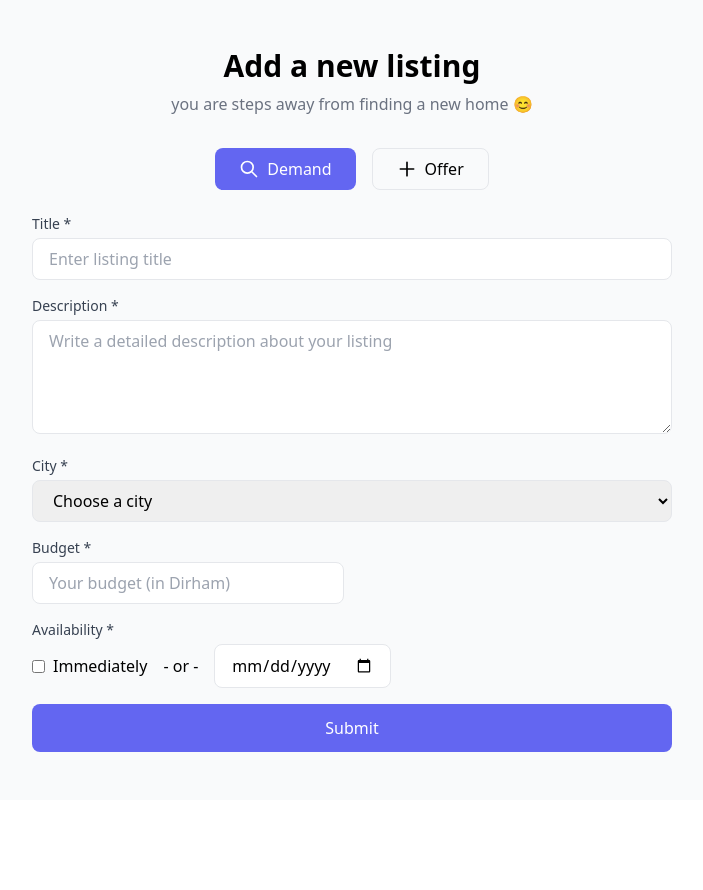
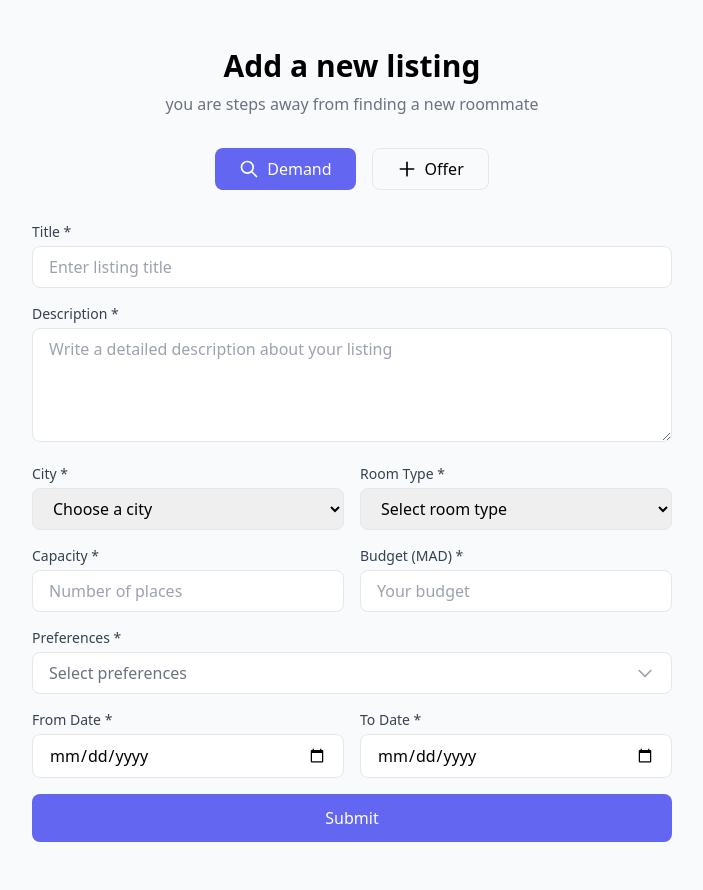
Before and after one commit to nabil-el-allaouii/RoomMate, a PHP site: page /user/addAnnonce.php in a window 1280 px wide. Shown: the part 73-963 px from the top of the page, without its empty margins (288-991 px from the left). Before the commit the page ends 825 px from the top, so only its background shows below. Run offline with PHP 8.4, Linux system fonts and the light colour scheme; some libraries are stand-ins or nearby versions.

Commit message:
Updated the Add Annonce UI

```diff
--- a/app/views/user/addAnnonce.php
+++ b/app/views/user/addAnnonce.php
@@ -30,11 +30,11 @@
     <!-- Main Content -->
     <main class="max-w-2xl mx-auto py-12 px-4">
         <h1 class="text-3xl font-semibold text-center mb-2">Add a new listing</h1>
-        <p class="text-center text-gray-500 mb-8">you are steps away from finding a new home 😊</p>
+        <p class="text-center text-gray-500 mb-8">you are steps away from finding a new roommate</p>
 
         <form id="listingForm" class="space-y-6" method="POST" enctype="multipart/form-data">
             <!-- Type Selection -->
-            <div class="flex gap-4 justify-center">
+            <div class="flex gap-4 justify-center mb-8">
                 <button type="button" id="demandBtn" class="px-6 py-2 rounded-lg flex items-center gap-2 border transition-colors" data-active="false">
                     <svg class="w-5 h-5" fill="none" viewBox="0 0 24 24" stroke="currentColor">
                         <path stroke-linecap="round" stroke-linejoin="round" stroke-width="2" d="M21 21l-6-6m2-5a7 7 0 11-14 0 7 7 0 0114 0z" />
@@ -49,8 +49,10 @@
                 </button>
             </div>
 
-            <!-- Form Fields -->
+            <!-- Common Fields for Both Types -->
             <div class="space-y-4">
+                <input type="hidden" name="type" id="annonceType" value="demand">
+
                 <div>
                     <label class="block text-sm font-medium text-gray-700 mb-1">Title *</label>
                     <input type="text" name="title" required class="w-full px-4 py-2 border rounded-lg focus:ring-2 focus:ring-[#6366F1] focus:border-transparent" placeholder="Enter listing title">
@@ -61,41 +63,87 @@
                     <textarea name="description" required class="w-full px-4 py-2 border rounded-lg focus:ring-2 focus:ring-[#6366F1] focus:border-transparent" rows="4" placeholder="Write a detailed description about your listing"></textarea>
                 </div>
 
+                <div class="grid grid-cols-2 gap-4">
                     <div>
                         <label class="block text-sm font-medium text-gray-700 mb-1">City *</label>
                         <select name="city" required class="w-full px-4 py-2 border rounded-lg focus:ring-2 focus:ring-[#6366F1] focus:border-transparent">
                             <option value="">Choose a city</option>
-                        <option value="casablanca">Casablanca</option>
-                        <option value="rabat">Rabat</option>
-                        <option value="marrakech">Marrakech</option>
-                        <option value="agadir">Agadir</option>
-                        <option value="tangier">Tangier</option>
+                            <option value="casablanca">Asfi</option>
+                            <option value="rabat">Nador</option>
+                            <option value="marrakech">Youssoufia</option>
                         </select>
                     </div>
-
-                <!-- Offer-specific fields -->
-                <div id="offerFields" class="space-y-4 hidden">
                     <div>
-                        <label class="block text-sm font-medium text-gray-700 mb-1">Address (neighborhood)</label>
-                        <input type="text" name="address" class="w-full px-4 py-2 border rounded-lg focus:ring-2 focus:ring-[#6366F1] focus:border-transparent" placeholder="Enter your address">
-                    </div>
-
-                    <div class="grid grid-cols-2 gap-4">
-                        <div>
-                            <label class="block text-sm font-medium text-gray-700 mb-1">Places *</label>
-                            <input type="number" name="places" class="w-full px-4 py-2 border rounded-lg focus:ring-2 focus:ring-[#6366F1] focus:border-transparent" placeholder="Number of places">
-                        </div>
-                        <div>
-                            <label class="block text-sm font-medium text-gray-700 mb-1">Room type *</label>
-                            <select name="room_type" class="w-full px-4 py-2 border rounded-lg focus:ring-2 focus:ring-[#6366F1] focus:border-transparent">
-                                <option value="">Private or shared?</option>
+                        <label class="block text-sm font-medium text-gray-700 mb-1">Room Type *</label>
+                        <select name="room_type" required class="w-full px-4 py-2 border rounded-lg focus:ring-2 focus:ring-[#6366F1] focus:border-transparent">
+                            <option value="">Select room type</option>
                             <option value="private">Private</option>
                             <option value="shared">Shared</option>
                         </select>
                     </div>
                 </div>
 
+                <div class="grid grid-cols-2 gap-4">
                     <div>
+                        <label class="block text-sm font-medium text-gray-700 mb-1">Capacity *</label>
+                        <input type="number" name="capacity" required class="w-full px-4 py-2 border rounded-lg focus:ring-2 focus:ring-[#6366F1] focus:border-transparent" placeholder="Number of places">
+                    </div>
+                    <div>
+                        <label class="block text-sm font-medium text-gray-700 mb-1">Budget (MAD) *</label>
+                        <input type="number" name="budget" required class="w-full px-4 py-2 border rounded-lg focus:ring-2 focus:ring-[#6366F1] focus:border-transparent" placeholder="Your budget">
+                    </div>
+                </div>
+
+                <div class="relative">
+                    <label class="block text-sm font-medium text-gray-700 mb-1">Preferences *</label>
+                    <button type="button" id="preferencesDropdown"
+                            class="w-full px-4 py-2 border rounded-lg focus:ring-2 focus:ring-[#6366F1] focus:border-transparent bg-white text-left flex justify-between items-center">
+                        <span id="selectedPreferences" class="text-gray-500">Select preferences</span>
+                        <svg class="w-5 h-5 text-gray-400" fill="none" stroke="currentColor" viewBox="0 0 24 24">
+                            <path stroke-linecap="round" stroke-linejoin="round" stroke-width="2" d="M19 9l-7 7-7-7" />
+                        </svg>
+                    </button>
+
+                    <div id="preferencesMenu" class="hidden absolute z-10 mt-1 w-full bg-white border rounded-lg shadow-lg">
+                        <div class="p-3 space-y-2 max-h-60 overflow-y-auto">
+                            <!-- <div class="font-medium text-gray-700 border-b pb-2 mb-2">Lifestyle</div> -->
+                            <label class="flex items-center space-x-2 cursor-pointer hover:bg-gray-50 p-2 rounded">
+                                <input type="checkbox" name="preferences[]" value="no_smoking" class="rounded text-[#6366F1] focus:ring-[#6366F1]">
+                                <span class="text-gray-700">No Smoking</span>
+                            </label>
+                            <label class="flex items-center space-x-2 cursor-pointer hover:bg-gray-50 p-2 rounded">
+                                <input type="checkbox" name="preferences[]" value="no_pets" class="rounded text-[#6366F1] focus:ring-[#6366F1]">
+                                <span class="text-gray-700">No Pets</span>
+                            </label>
+                            <label class="flex items-center space-x-2 cursor-pointer hover:bg-gray-50 p-2 rounded">
+                                <input type="checkbox" name="preferences[]" value="quiet" class="rounded text-[#6366F1] focus:ring-[#6366F1]">
+                                <span class="text-gray-700">Quiet Environment</span>
+                            </label>
+                            <label class="flex items-center space-x-2 cursor-pointer hover:bg-gray-50 p-2 rounded">
+                                <input type="checkbox" name="preferences[]" value="quiet" class="rounded text-[#6366F1] focus:ring-[#6366F1]">
+                                <span class="text-gray-700">No Party</span>
+                            </label>
+                            <label class="flex items-center space-x-2 cursor-pointer hover:bg-gray-50 p-2 rounded">
+                                <input type="checkbox" name="preferences[]" value="quiet" class="rounded text-[#6366F1] focus:ring-[#6366F1]">
+                                <span class="text-gray-700">No Guest</span>
+                            </label>
+                        </div>
+                    </div>
+                </div>
+
+                <div class="grid grid-cols-2 gap-4">
+                    <div>
+                        <label class="block text-sm font-medium text-gray-700 mb-1">From Date *</label>
+                        <input type="date" name="from_date" required class="w-full px-4 py-2 border rounded-lg focus:ring-2 focus:ring-[#6366F1] focus:border-transparent">
+                    </div>
+                    <div>
+                        <label class="block text-sm font-medium text-gray-700 mb-1">To Date *</label>
+                        <input type="date" name="to_date" required class="w-full px-4 py-2 border rounded-lg focus:ring-2 focus:ring-[#6366F1] focus:border-transparent">
+                    </div>
+                </div>
+
+                <!-- Photos Section (Only for Offers) -->
+                <div id="photosSection" class="hidden">
                     <label class="block text-sm font-medium text-gray-700 mb-1">Photos *</label>
                     <div class="border-2 border-dashed rounded-lg p-8 text-center relative">
                         <input type="file" name="photos[]" multiple accept="image/*"
@@ -111,26 +159,6 @@
                         <div id="fileList" class="mt-4 text-left"></div>
                     </div>
                 </div>
-                </div>
-
-                <div class="grid grid-cols-2 gap-4">
-                    <div>
-                        <label class="block text-sm font-medium text-gray-700 mb-1">Budget *</label>
-                        <input type="number" name="budget" required class="w-full px-4 py-2 border rounded-lg focus:ring-2 focus:ring-[#6366F1] focus:border-transparent" placeholder="Your budget (in Dirham)">
-                    </div>
-                </div>
-
-                <div>
-                    <label class="block text-sm font-medium text-gray-700 mb-1">Availability *</label>
-                    <div class="flex items-center gap-4">
-                        <label class="flex items-center gap-2">
-                            <input type="checkbox" name="immediately" class="form-checkbox text-[#6366F1]">
-                            <span>Immediately</span>
-                        </label>
-                        <span>- or -</span>
-                        <input type="date" name="availability_date" class="px-4 py-2 border rounded-lg focus:ring-2 focus:ring-[#6366F1] focus:border-transparent">
-                    </div>
-                </div>
 
                 <button type="submit" class="w-full bg-[#6366F1] text-white py-3 rounded-lg hover:bg-[#5558E6] transition-colors">
                     Submit
@@ -142,7 +170,8 @@
     <script>
         const demandBtn = document.getElementById('demandBtn');
         const offerBtn = document.getElementById('offerBtn');
-        const offerFields = document.getElementById('offerFields');
+        const photosSection = document.getElementById('photosSection');
+        const annonceType = document.getElementById('annonceType');
 
         function setActiveButton(activeBtn, inactiveBtn) {
             activeBtn.classList.add('bg-[#6366F1]', 'text-white');
@@ -153,11 +182,13 @@
             inactiveBtn.classList.add('border');
             inactiveBtn.setAttribute('data-active', 'false');
 
-            // Show/hide offer-specific fields
+            // Show/hide photos section for offer
             if (activeBtn === offerBtn) {
-                offerFields.classList.remove('hidden');
+                photosSection.classList.remove('hidden');
+                annonceType.value = 'offer';
             } else {
-                offerFields.classList.add('hidden');
+                photosSection.classList.add('hidden');
+                annonceType.value = 'demand';
             }
         }
 
@@ -180,6 +211,42 @@
                 fileList.appendChild(fileItem);
             }
         }
+
+        // Preferences dropdown functionality
+        const preferencesDropdown = document.getElementById('preferencesDropdown');
+        const preferencesMenu = document.getElementById('preferencesMenu');
+        const selectedPreferences = document.getElementById('selectedPreferences');
+        const checkboxes = document.querySelectorAll('input[name="preferences[]"]');
+
+        preferencesDropdown.addEventListener('click', () => {
+            preferencesMenu.classList.toggle('hidden');
+        });
+
+        // Close dropdown when clicking outside
+        document.addEventListener('click', (e) => {
+            if (!preferencesDropdown.contains(e.target) && !preferencesMenu.contains(e.target)) {
+                preferencesMenu.classList.add('hidden');
+            }
+        });
+
+        // Update selected preferences text
+        checkboxes.forEach(checkbox => {
+            checkbox.addEventListener('change', updateSelectedPreferences);
+        });
+
+        function updateSelectedPreferences() {
+            const selected = Array.from(checkboxes)
+                .filter(cb => cb.checked)
+                .map(cb => cb.nextElementSibling.textContent.trim());
+
+            if (selected.length === 0) {
+                selectedPreferences.textContent = 'Select preferences';
+                selectedPreferences.classList.add('text-gray-500');
+            } else {
+                selectedPreferences.textContent = selected.join(', ');
+                selectedPreferences.classList.remove('text-gray-500');
+            }
+        }
     </script>
 </body>
 </html>
```
Lines whose indentation alone changed are shown as unchanged.
